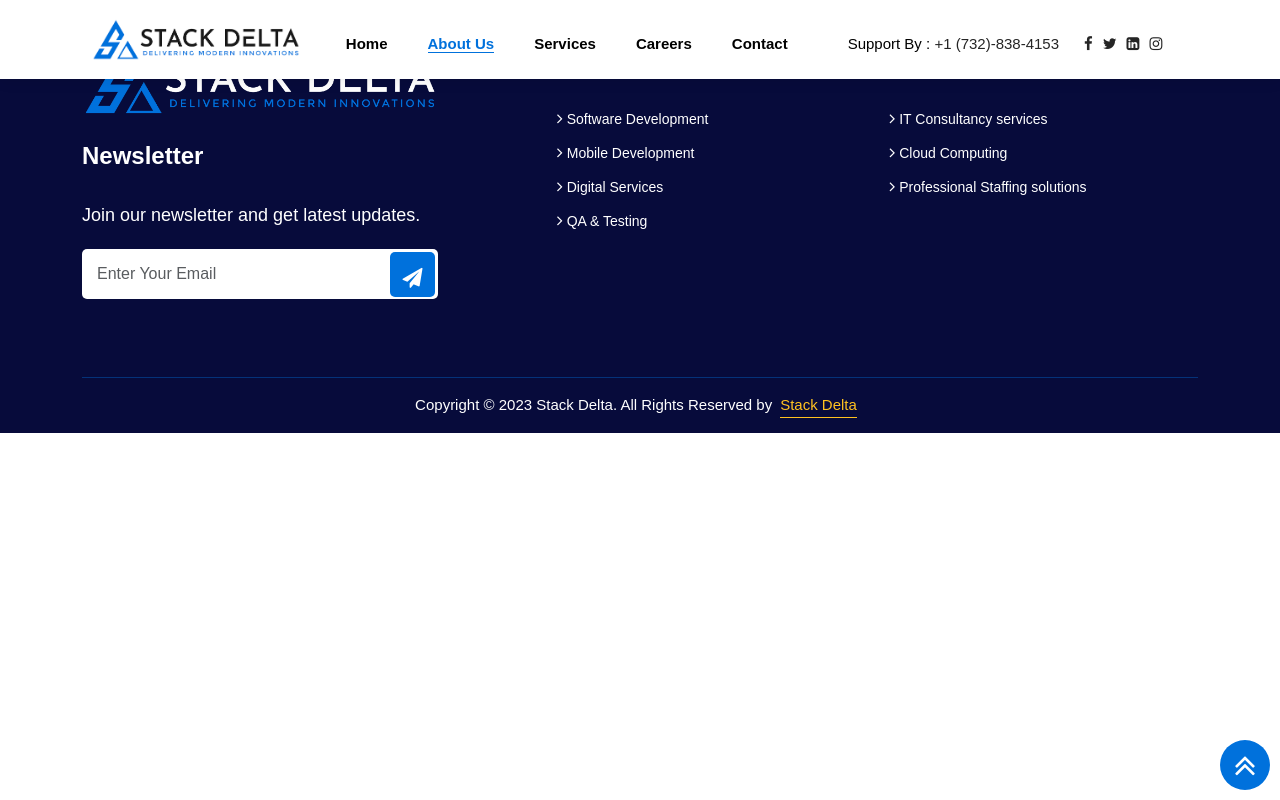
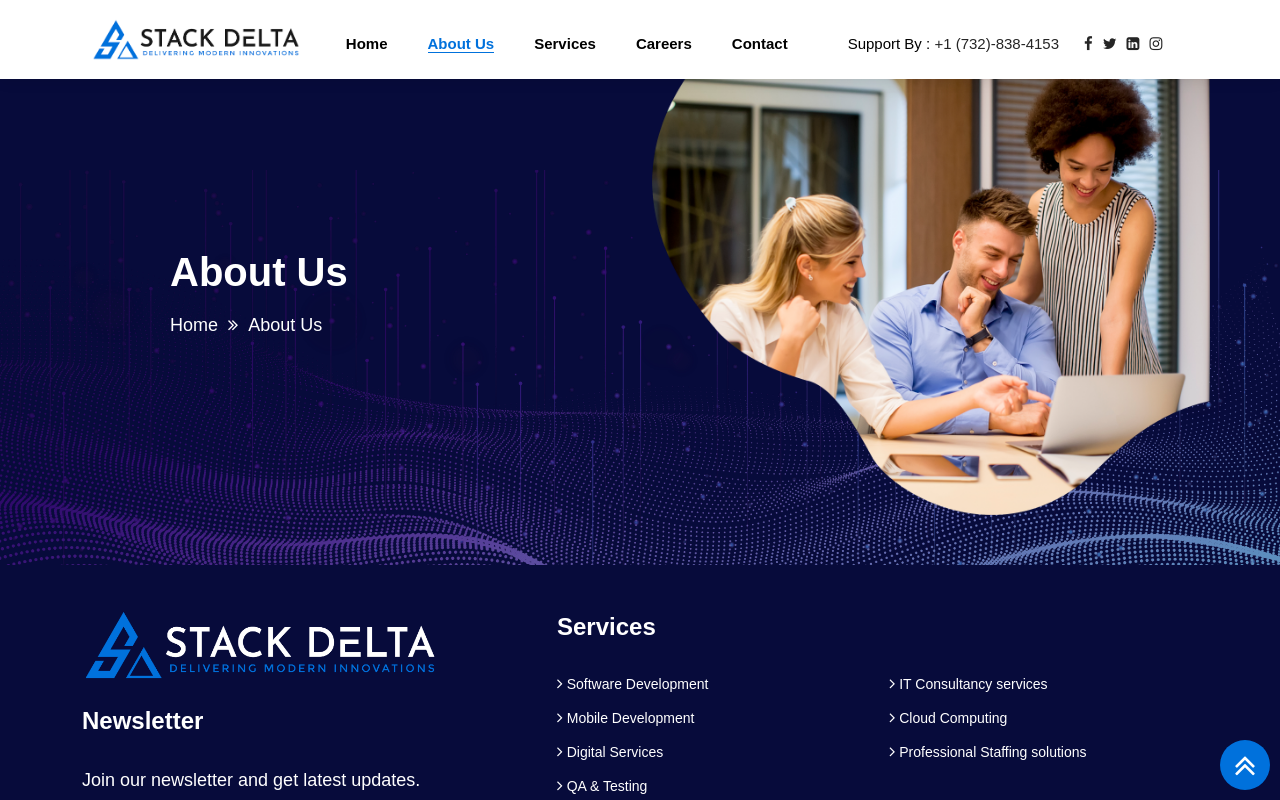
Before and after one commit to Oluwadebo/stack-delta, a React (Create React App) app: page /aboutUs in a window 1280 px wide. Shown: the top 800 px of the page. Built offline with nearby package versions, Linux system fonts and the light colour scheme.

Commit message:
banner-four-area in aboutUs page done

```diff
--- a/src/component/AaboutUs.js
+++ b/src/component/AaboutUs.js
@@ -2,6 +2,7 @@ import React from 'react'
 import { Link } from "react-router-dom";
 import download from './asset/download.png'
 import Footer from './Footer';
+import homefourimg from './asset/home-four-img.png'
 
 const AaboutUs = () => {
     const scrollup = () => {
@@ -102,6 +103,33 @@ const AaboutUs = () => {
                         <button onClick={scrollup} className="fa fa-angles-up scr"></button>
                     </div>
                 </nav>
+                <div className="banner-four-area">
+                    <div className="container-fluid container">
+                        <div className="row align-items-center">
+                            <div className="col-12 col-md-6 sty my-md-0 my-5">
+                                <div className="banner-four-content text-white">
+                                    <h1>About Us </h1>
+                                    <ul>
+                                        <li>
+                                            <Link to="" className="sig">
+                                                Home
+                                            </Link>
+                                        </li>
+                                        <li>
+                                            <i className="fa fa-angles-right"></i>
+                                        </li>
+                                        <li>About Us</li>
+                                    </ul>
+                                </div>
+                            </div>
+                            <div className="col-12 col-md-6 pe-0">
+                                <div className="banner-four-img mx-md-0 mx-3 mt-md-0 mt-3">
+                                    <img src={homefourimg} alt="Images" />
+                                </div>
+                            </div>
+                        </div>
+                    </div>
+                </div>
                 <Footer />
             </div>
         </>
```
